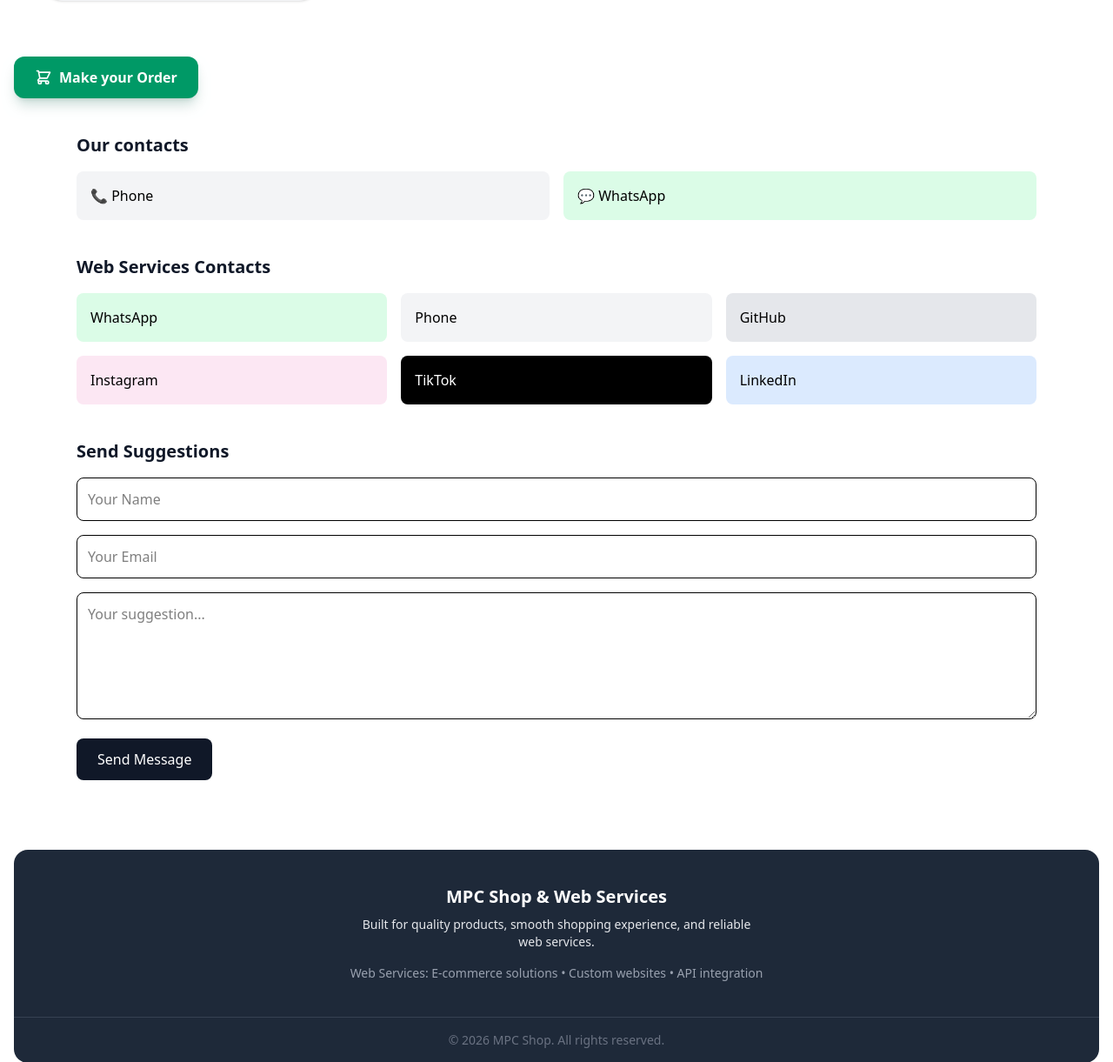
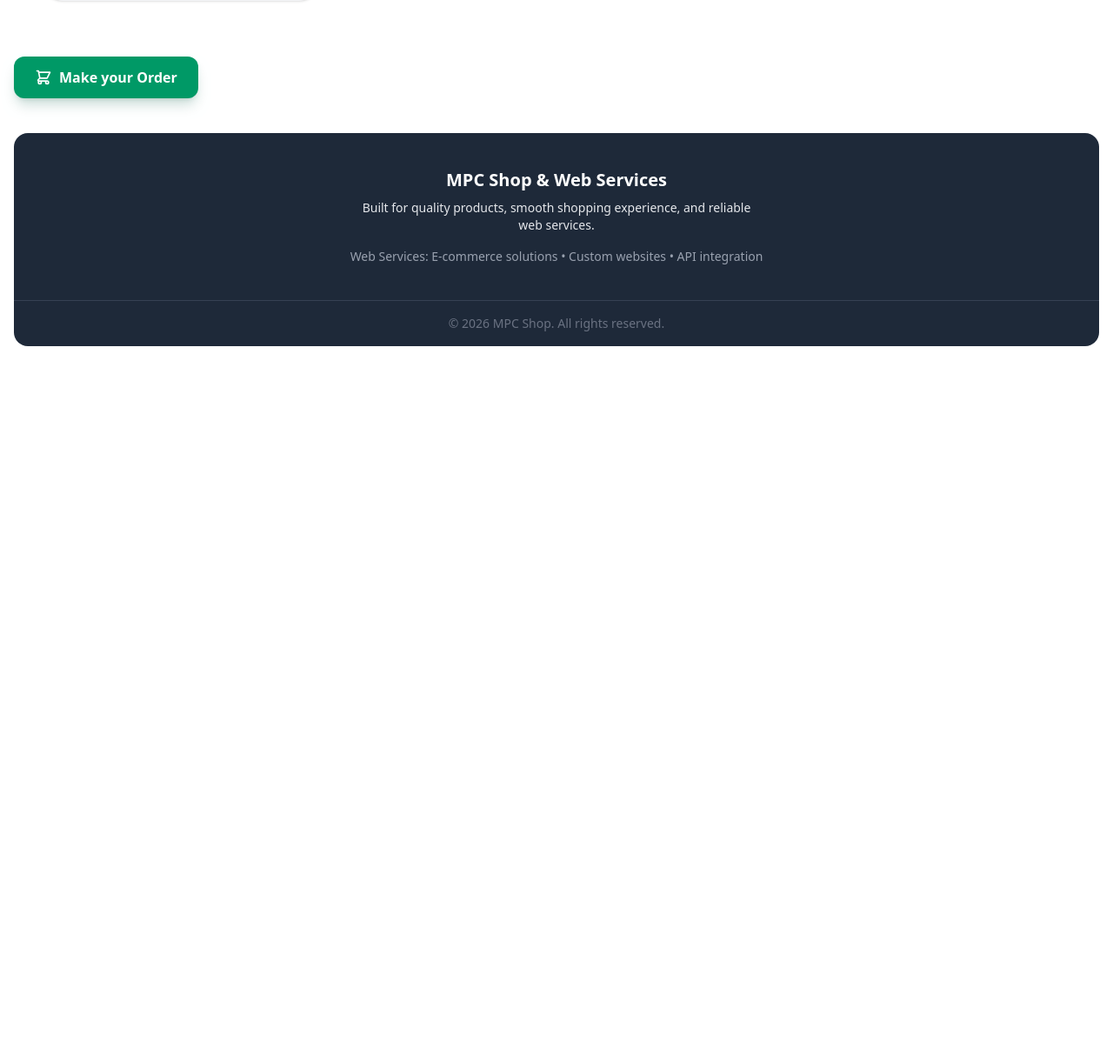
Before and after one commit to jackmattog/mpc_site, a Django app: page / in a window 1280 px wide. Shown: the part 969-2190 px from the top of the page at 87% size. After the commit the page ends 1367 px from the top, so only its background shows below. Run offline with Django 5.2, Linux system fonts and the light colour scheme; data comes from the database, SQL or seed files in the repository; style sheets or scripts are compiled from the project's sources.

Commit message:
modify: add contacts url to large screen navbar,deleted contacts partial and add proper paths

```diff
--- a/templates/base.html
+++ b/templates/base.html
@@ -21,9 +21,6 @@
     <!--Add order button partials-->
     {% include 'partials/order_button.html' %}
 
-    <!--Add contacts partials-->
-    {% include 'partials/contacts.html' %}
-
     <!--Add footer partial-->
     {% include 'partials/footer.html' %}
 
--- a/templates/partials/contacts.html
+++ /dev/null
@@ -1,47 +0,0 @@
-<div class="max-w-6xl mx-auto px-6 py-10 space-y-10">
-
-    <!--MPC CONTACTS-->
-    <section>
-        <h2 class="text-xl font-semibold text-gray-900">Our contacts</h2>
-        <div class="mt-4 flex flex-col sm:flex-row gap-4">
-            <a href="tel:+255756340467"
-            class="bg-gray-100 p-4 rounded-lg flex-1 hover:bg-gray-200">
-            📞 Phone
-            </a>
-            <a href="https://wa.me/255756340467"
-            class="bg-green-100 p-4 rounded-lg flex-1 hover:bg-green-200">
-            💬 WhatsApp
-            </a>
-        </div>
-    </section>
-
-    <!--WEB SERVICES CONTACTS-->
-    <section>
-        <h2 class="text-xl font-semibold text-gray-900">Web Services Contacts</h2>
-        <div class="mt-4 grid grid-cols-2 sm:grid-cols-3 gap-4">
-            <a href="https://wa.me/255794700716" class="bg-green-100 p-4 rounded-lg">WhatsApp</a>
-            <a href="tel:+255658349473" class="bg-gray-100 p-4 rounded-lg">Phone</a>
-            <a href="https://github.com/jackmattog" class="bg-gray-200 p-4 rounded-lg">GitHub</a>
-            <a href="https://instagram.com/jackmattofficial" class="bg-pink-100 p-4 rounded-lg">Instagram</a>
-            <a href="https://tiktok.com/@jack.matt1" class="bg-black text-white p-4 rounded-lg">TikTok</a>
-            <a href="https://linkedin.com/in/Jackson Mathew" class="bg-blue-100 p-4 rounded-lg">LinkedIn</a>
-        </div>
-    </section>
-
-    <!--SUGGESTION FORM-->
-    <section>
-        <h2 class="text-xl font-semibold text-gray-900">Send Suggestions</h2>
-        <form class="mt-4 space-y-4">
-            {% csrf_token %}
-            <input type="text" placeholder="Your Name"
-            class="w-full border p-3 rounded-lg focus:outline-none focus:ring-2 focus:ring-gray-400">
-            <input type="email" placeholder="Your Email"
-            class="w-full border p-3 rounded-lg focus:outline-none focus:ring-2 focus:ring-gray-400">
-            <textarea rows="5" placeholder="Your suggestion..."
-            class="w-full border p-3 rounded-lg focus:outline-none focus:ring-2 focus:ring-gray-400"></textarea>
-            <button class="bg-gray-900 text-white px-6 py-3 rounded-lg hover:bg-gray-800">
-            Send Message
-            </button>
-        </form>
-    </section>
-</div>
--- a/templates/partials/navbar.html
+++ b/templates/partials/navbar.html
@@ -27,7 +27,7 @@
             <ul class="flex flex-row items-center justify-evenly">
                 <li><a href="#">Home</a></li>
                 <li><a href="#">About us</a></li>
-                <li><a href="#">Contact us</a></li>
+                <li><a href="{% url 'core:contacts' %}">Contact us</a></li>
                 <li><a href="#">Mixing formulas</a></li>
                 <li><a href="#">Farming advice</a></li>
                 <li><a href="#">Tips</a></li>
```
